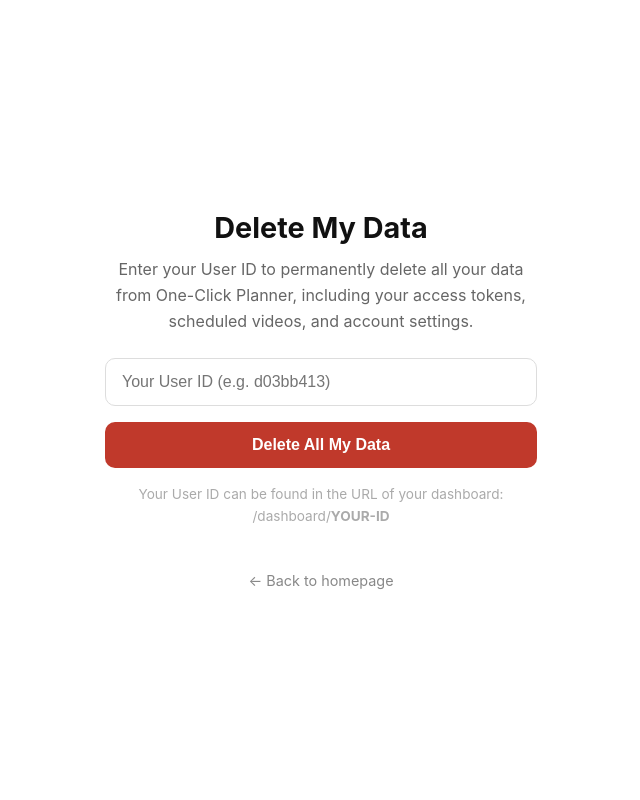
After one commit to assistifyaiyba-dotcom/oneclick-planner, a Flask app: page /delete-data in a window 1280 px wide. The commit adds this page. Shown: the whole page, without its empty margins (319-959 px from the left). Run offline with Flask 3, Linux system fonts and the light colour scheme; some libraries are stand-ins or nearby versions.

Commit message:
Add delete-data page and privacy links in footer

```diff
--- a/app.py
+++ b/app.py
@@ -193,6 +193,19 @@
 @app.route("/privacy")
 def privacy():
     return render_template("privacy.html")
+
+@app.route("/delete-data", methods=["GET", "POST"])
+def delete_data():
+    if request.method == "POST":
+        user_id = request.form.get("user_id", "").strip()
+        if user_id:
+            conn = get_db(); cur = conn.cursor()
+            cur.execute("DELETE FROM queue WHERE user_id=%s", (user_id,))
+            cur.execute("DELETE FROM users WHERE id=%s", (user_id,))
+            conn.commit(); cur.close(); conn.close()
+            return render_template("delete_data.html", success=True, user_id=user_id)
+        return render_template("delete_data.html", success=False, error="Please enter a valid User ID.")
+    return render_template("delete_data.html", success=None)
 
 @app.route("/new")
 def new_account():
--- /dev/null
+++ b/templates/delete_data.html
@@ -0,0 +1,52 @@
+<!DOCTYPE html>
+<html lang="en">
+<head>
+  <meta charset="UTF-8">
+  <meta name="viewport" content="width=device-width, initial-scale=1.0">
+  <title>Delete My Data — One-Click Planner</title>
+  <style>
+    * { margin: 0; padding: 0; box-sizing: border-box; }
+    body { font-family: -apple-system, BlinkMacSystemFont, 'Segoe UI', sans-serif;
+           background: #fff; color: #111; min-height: 100vh;
+           display: flex; align-items: center; justify-content: center; }
+    .container { max-width: 480px; padding: 40px 24px; text-align: center; }
+    h1 { font-size: 1.8rem; font-weight: 700; margin-bottom: 12px; }
+    p { color: #666; margin-bottom: 24px; line-height: 1.6; }
+    input { width: 100%; padding: 14px 16px; border: 1.5px solid #ddd; border-radius: 10px;
+            font-size: 1rem; margin-bottom: 16px; outline: none; }
+    input:focus { border-color: #111; }
+    button { width: 100%; padding: 14px; background: #c0392b; color: #fff;
+             border: none; border-radius: 10px; font-size: 1rem; font-weight: 600;
+             cursor: pointer; }
+    button:hover { opacity: .85; }
+    .success { background: #e8f5e9; color: #2e7d32; padding: 16px; border-radius: 10px; margin-bottom: 20px; }
+    .error { background: #fdecea; color: #c0392b; padding: 16px; border-radius: 10px; margin-bottom: 20px; }
+    .back { display: inline-block; margin-top: 20px; color: #888; font-size: .9rem; text-decoration: none; }
+  </style>
+</head>
+<body>
+<div class="container">
+  <h1>Delete My Data</h1>
+  <p>Enter your User ID to permanently delete all your data from One-Click Planner, including your access tokens, scheduled videos, and account settings.</p>
+
+  {% if success == true %}
+    <div class="success">All data for User ID <strong>{{ user_id }}</strong> has been permanently deleted.</div>
+    <a href="/" class="back">← Back to homepage</a>
+  {% elif success == false %}
+    <div class="error">{{ error }}</div>
+    <form method="POST">
+      <input type="text" name="user_id" placeholder="Your User ID (e.g. d03bb413)" required>
+      <button type="submit">Delete All My Data</button>
+    </form>
+    <a href="/" class="back">← Back to homepage</a>
+  {% else %}
+    <form method="POST">
+      <input type="text" name="user_id" placeholder="Your User ID (e.g. d03bb413)" required>
+      <button type="submit">Delete All My Data</button>
+    </form>
+    <p style="margin-top:16px;font-size:.85rem;color:#aaa;">Your User ID can be found in the URL of your dashboard: /dashboard/<strong>YOUR-ID</strong></p>
+    <a href="/" class="back">← Back to homepage</a>
+  {% endif %}
+</div>
+</body>
+</html>
--- a/templates/index.html
+++ b/templates/index.html
@@ -48,5 +48,10 @@
     </div>
   </div>
 </div>
+<footer style="position:fixed;bottom:0;left:0;right:0;text-align:center;padding:16px;font-size:.8rem;color:#aaa;">
+  <a href="/privacy" style="color:#aaa;text-decoration:none;">Privacy Policy</a>
+  &nbsp;·&nbsp;
+  <a href="/delete-data" style="color:#aaa;text-decoration:none;">Delete My Data</a>
+</footer>
 </body>
 </html>
```
